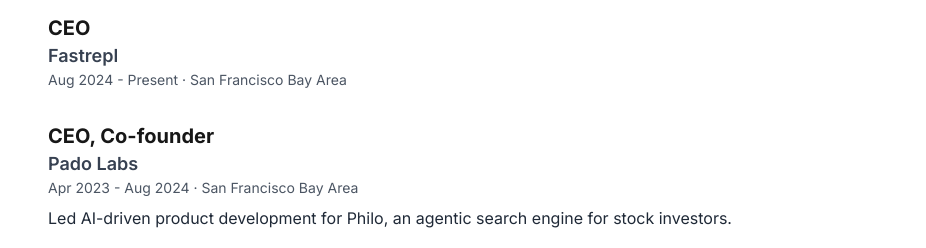
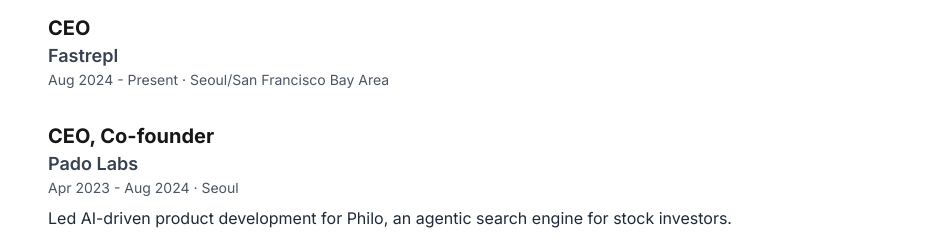
Before and after one commit to ComputelessComputer/johnjeong.com, a Next.js app: page /about in a window 1280 px wide. Shown: the part 474-722 px from the top of the page, without its empty margins (176-1102 px from the left). Built offline with nearby package versions, Linux system fonts and the light colour scheme; no server answers.

Commit message:
updated location

```diff
--- a/src/app/about/page.tsx
+++ b/src/app/about/page.tsx
@@ -134,14 +134,14 @@
           role="CEO"
           company="Fastrepl"
           period="Aug 2024 - Present"
-          location="San Francisco Bay Area"
+          location="Seoul/San Francisco Bay Area"
         />
 
         <ExperienceItem
           role="CEO, Co-founder"
           company="Pado Labs"
           period="Apr 2023 - Aug 2024"
-          location="San Francisco Bay Area"
+          location="Seoul"
         >
           <p className="mt-2 text-gray-800">
             Led AI-driven product development for Philo, an agentic search
```
